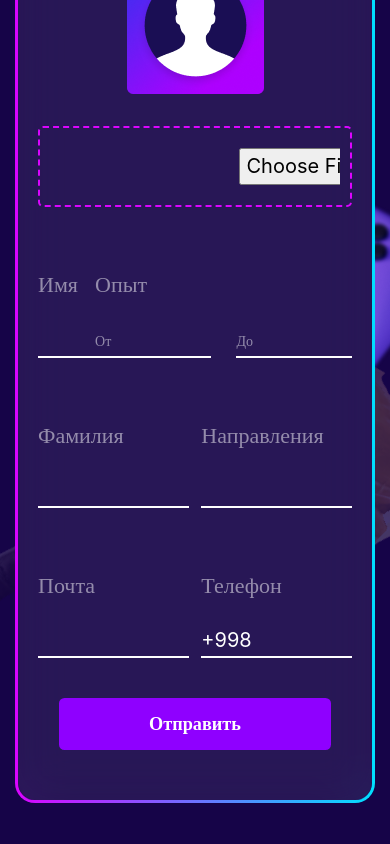
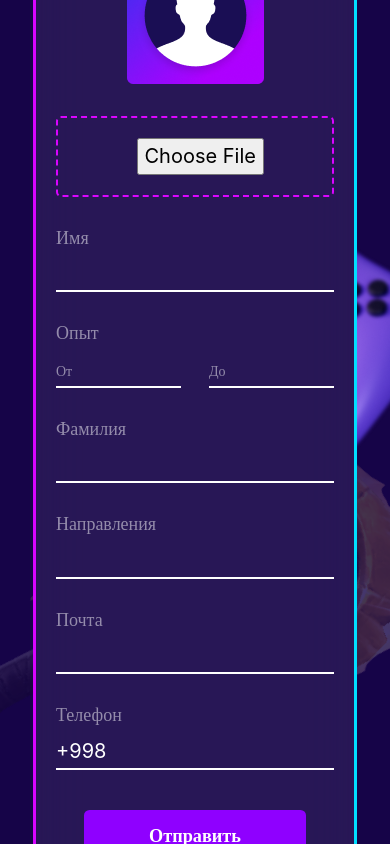
Before and after one commit to TukhtayevaRoziya/cyberSport, a React (Create React App) app: page / in a window 390 px wide. Shown: the part 7100-7944 px from the top of the page. Built offline with nearby package versions, Linux system fonts and the light colour scheme.

Commit message:
registration

```diff
--- a/src/App.css
+++ b/src/App.css
@@ -121,10 +121,12 @@ span.MuiTouchRipple-root {
 input[type='file'] {
   color: transparent !important;
   width: 100%;
+  padding: 0 calc((100% - (117px + 163px)) / 2);
+
 }
 input[type='file']::before {
   content: 'Fayl yuklang:';
-  margin-right: 65%;
+  margin-right: 10px;
 
   font-family: 'Montserrat';
   font-style: normal;
@@ -154,12 +156,15 @@ input[type='file']::before {
 .about__Link {
   --border-size: 3px;
   --border-angle: 0turn;
-  background-image: conic-gradient(from var(--border-angle),
+  background-image: conic-gradient(
+      from var(--border-angle),
       #213,
       #112 50%,
-      #213),
+      #213
+    ),
     conic-gradient(from var(--border-angle), transparent 20%, #08f, #f03);
-  background-size: calc(100% - (var(--border-size) * 2)) calc(100% - (var(--border-size) * 2)),
+  background-size: calc(100% - (var(--border-size) * 2))
+      calc(100% - (var(--border-size) * 2)),
     cover;
 
   background-position: center center;
@@ -198,23 +203,22 @@ input[type='file']::before {
   max-height: 500px !important;
   object-fit: cover;
 }
-.Mui-selected spmn{
+.Mui-selected spmn {
   color: red !important;
 }
 .Mui-selected span:after {
   position: absolute;
   bottom: 0;
-  transition: all .2s;
+  transition: all 0.2s;
   left: 0;
   right: 0;
   margin: auto;
   width: 0%;
   content: '.';
   color: transparent;
-  background: linear-gradient(92.49deg, #AD00FF 14.3%, #00E0FF 100%) !important;
+  background: linear-gradient(92.49deg, #ad00ff 14.3%, #00e0ff 100%) !important;
 
   height: 3px;
-
 }
 
 .Mui-selected span:hover:after {
@@ -223,7 +227,14 @@ input[type='file']::before {
   font-weight: 600;
 }
 @media (min-width: 0) and (max-width: 600.9px) {
-  a.MuiButtonBase-root.MuiBottomNavigationAction-root.Mui-selected.active svg.MuiSvgIcon-root {
+  input[type='file'] {
+    padding: 0 calc((100% - 117px) / 2);
+  }
+  input[type='file']::before {
+    display: none;
+  }
+  a.MuiButtonBase-root.MuiBottomNavigationAction-root.Mui-selected.active
+    svg.MuiSvgIcon-root {
     border: 2px solid #8f00ff;
   }
 
@@ -237,7 +248,9 @@ input[type='file']::before {
     width: 50px;
   }
 
-  a.MuiButtonBase-root.MuiBottomNavigationAction-root.Mui-selected.active svg.MuiSvgIcon-root path {
+  a.MuiButtonBase-root.MuiBottomNavigationAction-root.Mui-selected.active
+    svg.MuiSvgIcon-root
+    path {
     color: #8f00ff;
   }
 
@@ -263,6 +276,12 @@ input[type='file']::before {
 }
 
 @media (min-width: 601px) and (max-width: 800.9px) {
+  input[type='file']::before {
+    display: none;
+  }
+  input[type='file'] {
+    padding: 0 calc((100% - 117px) / 2);
+  }
   .Turnis_Link {
     margin: 0 15px;
     font-size: 20px;
--- a/src/components/registration/Registration.jsx
+++ b/src/components/registration/Registration.jsx
@@ -1,5 +1,5 @@
 import React, { useState } from 'react'
-import { NavLink } from 'react-router-dom'
+import { NavLink, Route, Routes } from 'react-router-dom'
 
 import avatar from '../../assets/images/register_player.png'
 
@@ -18,16 +18,39 @@ const Registration = () => {
           <div className={styles.upload_img}>
             <img draggable={false} src={avatar} alt="" />
             <div className={styles.upload_img__main}>
-              <input name="inp" type={'file'} accept="image/*" defaultValue={''} size="60" />
+              <input
+                name="inp"
+                type={'file'}
+                accept="image/*"
+                defaultValue={''}
+                size="60"
+              />
             </div>
           </div>
-          <Player
-            label1={'Имя'}
-            label2={'Фамилия'}
-            label3={'Направления'}
-            label4={'Почта'}
-            label5={'Телефон'}
-          />
+          <Routes>
+            <Route
+              path="/"
+              element={
+                <Player
+                  label1={'Имя'}
+                  label2={'Фамилия'}
+                  label3={'Почта'}
+                  label4={'Телефон'}
+                />
+              }
+            />
+            <Route
+              path="/team"
+              element={
+                <Player
+                  label1={'Названия'}
+                  label2={'Число игроков'}
+                  label3={'Почта Лидера'}
+                  label4={'Телефон Лидера'}
+                />
+              }
+            />
+          </Routes>
         </div>
       </div>
     </div>
@@ -36,8 +59,7 @@ const Registration = () => {
 
 export default Registration
 
-const Player = ({ label1, label2, label3, label4, label5 }) => {
-
+const Player = ({ label1, label2, label3, label4 }) => {
   const [value, setValue] = useState('+998')
 
   return (
@@ -59,17 +81,17 @@ const Player = ({ label1, label2, label3, label4, label5 }) => {
           <input type={'text'} name={'label1'} />
         </div>
         <div className={styles.inp_box} id={styles.label1}>
-          <label name={'label1'}>{label3}</label>
+          <label name={'label1'}>Направления</label>
           <input type={'text'} name={'label1'} />
         </div>
       </div>
       <div className={styles.inp_block}>
         <div className={styles.inp_box} id={styles.label1}>
-          <label name={'label1'}>{label4}</label>
+          <label name={'label1'}>{label3}</label>
           <input type={'text'} name={'label1'} />
         </div>
         <div className={styles.inp_box} id={styles.label1}>
-          <label name={'label1'}>{label5}</label>
+          <label name={'label1'}>{label4}</label>
           <input
             type={'tel'}
             name={'label1'}
@@ -81,7 +103,7 @@ const Player = ({ label1, label2, label3, label4, label5 }) => {
           />
         </div>
       </div>
-      <input type={'submit'} value='Отправить' className={styles.btn}/>
+      <input type={'submit'} value="Отправить" className={styles.btn} />
     </div>
   )
 }
--- a/src/components/registration/Registration.module.css
+++ b/src/components/registration/Registration.module.css
@@ -21,10 +21,10 @@
   width: 50%;
   transition: none !important;
   color: #fff;
-  margin-bottom: 30px;
   font-weight: bold;
   font-size: 20px;
-  width: 100%;
+  width: 90%;
+  margin: 30px auto;
   backdrop-filter: blur(22px);
 
   border-radius: 20px;
@@ -77,7 +77,7 @@
 }
 
 .upload_img {
-  margin-top: 100px;
+  margin-top: 60px;
   display: flex;
   align-items: center;
 }
@@ -155,6 +155,7 @@
 
 #label2 {
   justify-content: space-between;
+  width: 48%;
 }
 
 #label2 input {
@@ -173,39 +174,67 @@
   color: #ffffff;
   padding: 15px 90px;
   margin-top: 40px;
-  background: #8F00FF;
+  background: #8f00ff;
   border: none;
   cursor: pointer;
-border-radius: 5.53191px;
+  border-radius: 5.53191px;
 }
 
-
-@media screen and (max-width:600.9px) {
-  .wrap{
+@media screen and (max-width: 600.9px) {
+  .wrap {
     padding: 3rem 15px;
   }
-  .main{
+  .main {
     padding: 50px 20px;
   }
-  .main h1{
+  .main h1 {
     font-size: 20px;
     line-height: 25px;
   }
-  .choose{
+  .choose {
     margin-top: 2rem;
   }
-  .upload_img{
+  .upload_img {
     margin-top: 3rem;
     flex-direction: column;
   }
-  .upload_img__main{
+  .upload_img__main {
     margin: 2rem 0 0;
     padding: 20px 10px;
     display: flex;
     justify-content: center;
   }
-  input[type='file']::before{
-    margin-left: 0 !important;
-    content: '' !important;
+
+  .choose a {
+    font-size: 16px;
+    padding: 12px;
+
+  }
+  .inp_block {
+    flex-direction: column;
+  }
+  #label1,
+  #label2 {
+    width: 100%;
+  }
+  .inp_box label {
+    margin-bottom: 10px;
+    margin-top: 30px;
+    font-size: 18px;
+    line-height: 22px;
+  }
+
+  .btn{
+    width: 80%;
+    padding: 15px 0;
   }
 }
+
+@media (min-width: 601px) and (max-width: 1059.9px){
+  .wrap{
+    padding: 30px 15px;
+  }
+  .main{
+    padding: 30px 40px;
+  }
+}
```
